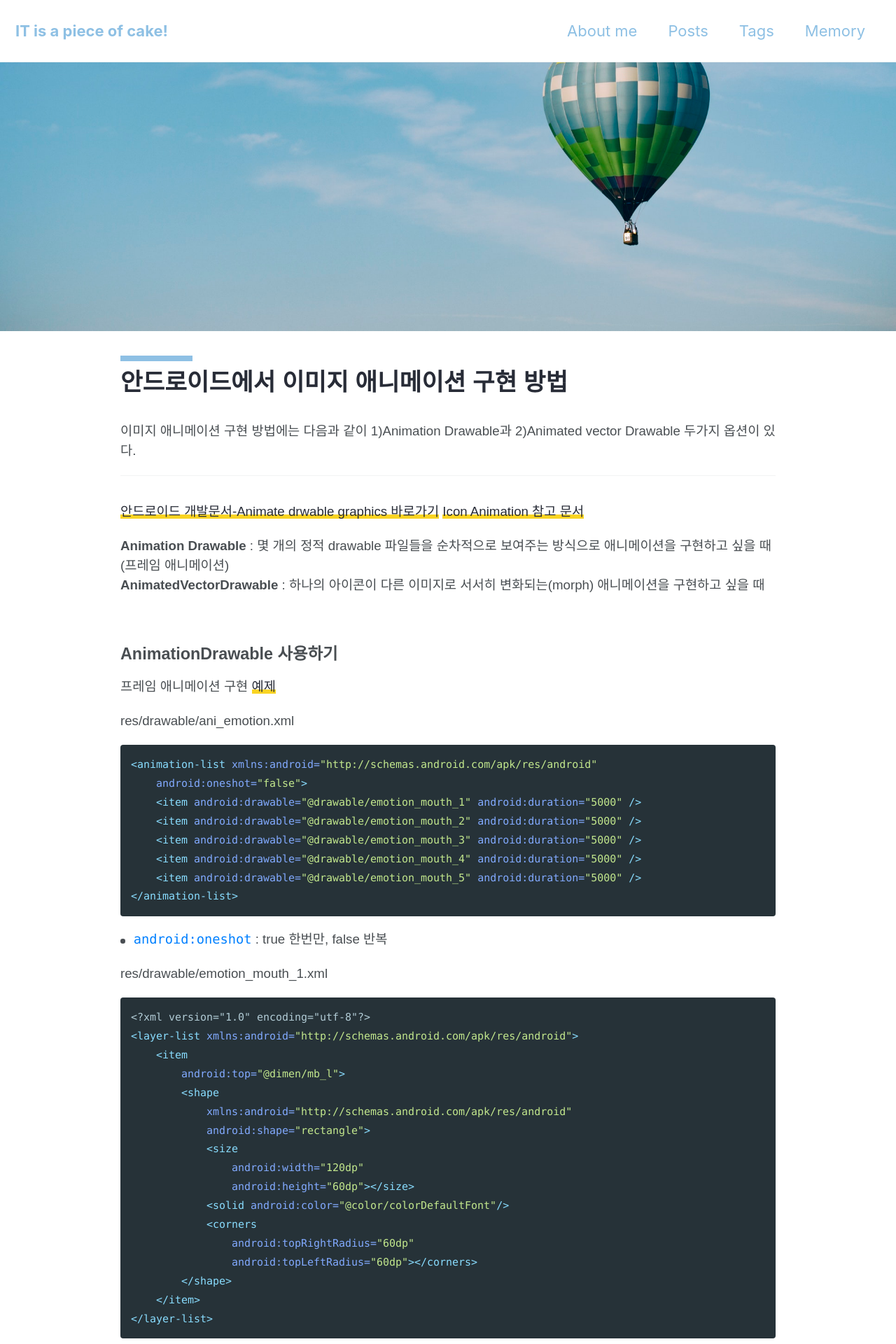
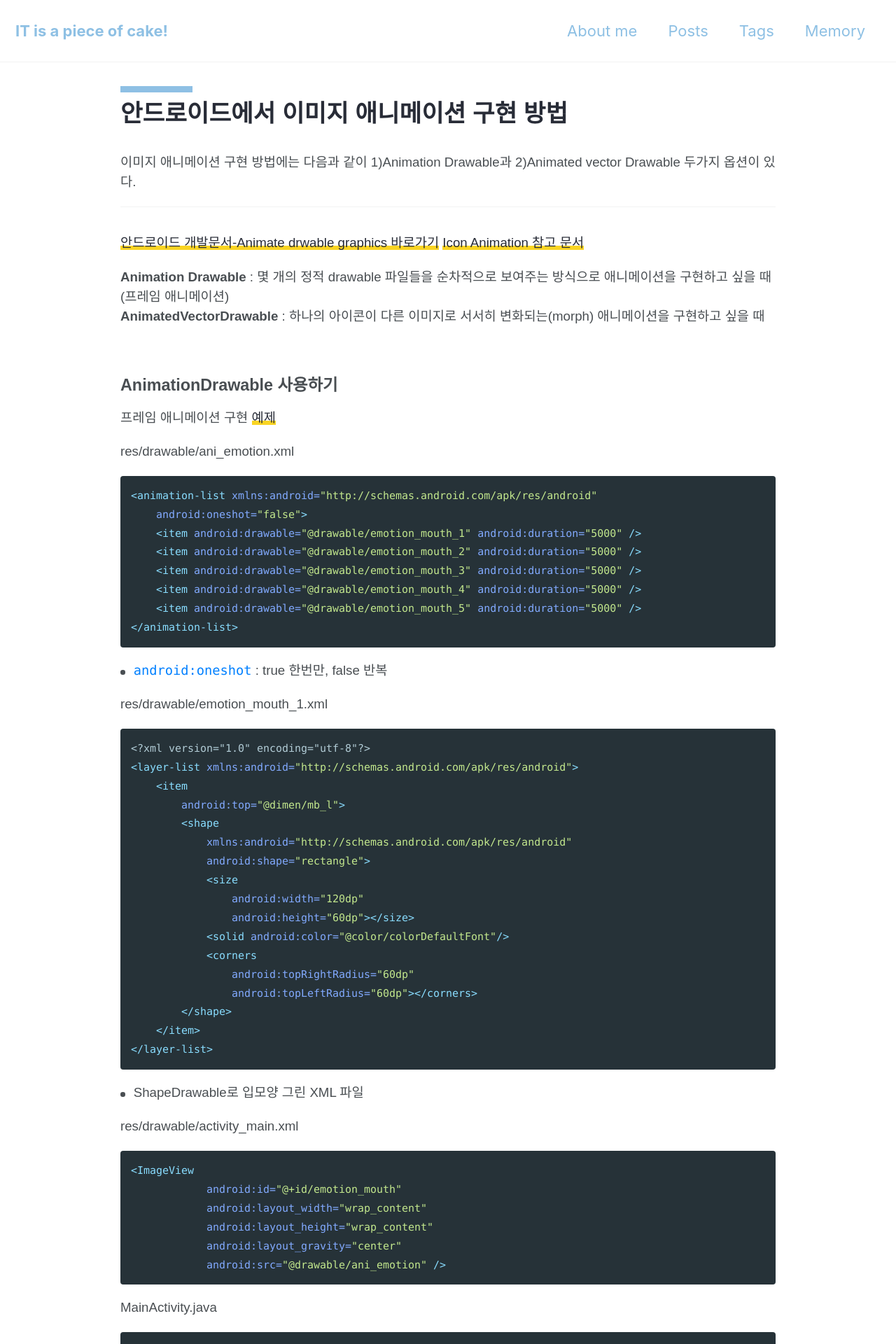
Before and after one commit to devgaram/prev-devgaram.github.io, a Jekyll site: the page built from _posts/2019-01-21-android-animate.md, in a window 1280 px wide. Shown: the top 1920 px of the page at 70% size. Built offline with Jekyll 4.4.1, drawn with Linux system fonts in a browser that asks for light colours; cached includes are drawn as plain includes; nearby versions of some CDN libraries; some web fonts are replaced; comment, search, counter and statistics services are not loaded.

Commit message:
댓글기능 추가 & 탑 이미지제거

```diff
--- a/_layouts/archive-headeronly.html
+++ b/_layouts/archive-headeronly.html
@@ -13,7 +13,6 @@ layout: default
     {% include breadcrumbs.html %}
   {% endunless %}
 {% endif %}
-<div class="image-cover"><img id="header-image" src="/assets/images/ballon.jpg"/></div>
 <div id="main" role="main">
   <div class="archive" id="page__post-archive">
     {% unless page.header.overlay_color or page.header.overlay_image %}
--- a/_layouts/archive.html
+++ b/_layouts/archive.html
@@ -13,7 +13,6 @@ layout: default
     {% include breadcrumbs.html %}
   {% endunless %}
 {% endif %}
-<div class="image-cover"><img id="header-image" src="/assets/images/ballon.jpg"/></div>
 <div id="main" role="main">
   {% include sidebar.html %}
 
--- a/_layouts/post-content.html
+++ b/_layouts/post-content.html
@@ -4,3 +4,7 @@ layout: archive-headeronly
 <span class="font-75" id="page__post-content">
 {{ content }}
 </span>
+{% if page.comments %}
+<div id="disqus_thread"></div>
+{% include comments-providers/disqus.html %}
+{% endif %}
```
Also changed, not shown: _posts/2019-01-21-android-animate.md (+0 -1 lines), 2 other files.
